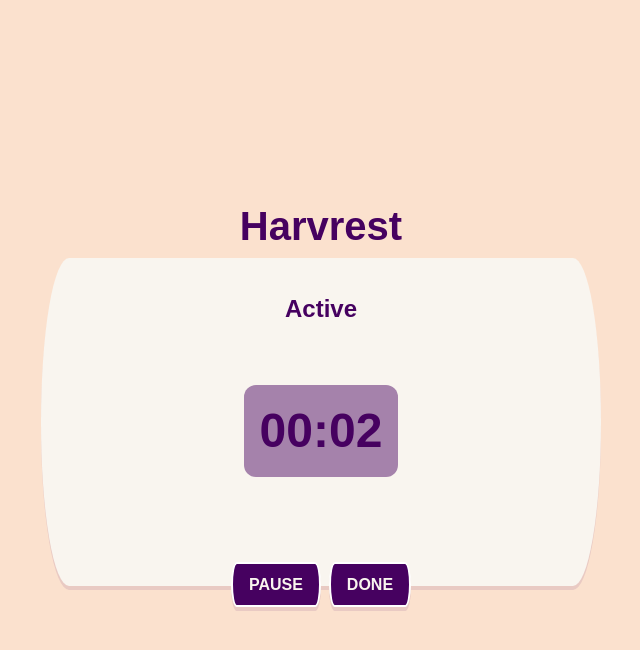
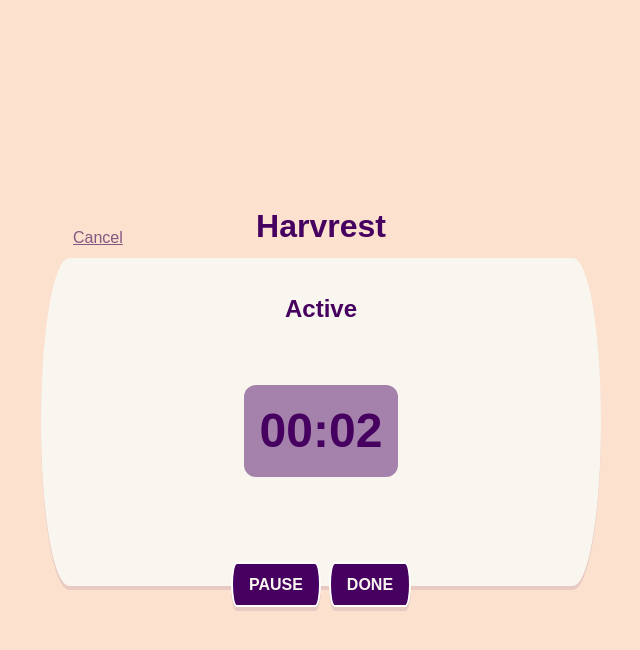
Before and after one commit to rhumaric/harvrest, a Svelte app: page / in a window 1280 px wide. Both pictures are taken after a click on the button "LET'S GO!". Shown: the top 650 px of the page, without its empty margins (319-959 px from the left). Built offline with nearby package versions, Linux system fonts and the light colour scheme.

Commit message:
feat: add link to cancel a session

```diff
--- a/public/styles.css
+++ b/public/styles.css
@@ -227,7 +227,7 @@
 
 .logo {
   text-align:center;
-  font-size: 2.5rem;
+  font-size: 2rem;
   font-weight: bold;
 }
 
@@ -559,7 +559,8 @@
 .back-link {
   position: absolute;
   bottom: 100%;
-  left: 3rem;
+  left: 1.5rem;
+  left: clamp(1rem, 5vw, 2rem);
   margin-bottom: 0.5rem;
 }
 
--- a/src/components/Session.svelte
+++ b/src/components/Session.svelte
@@ -66,10 +66,17 @@
     $endNotified = false;
   }
 
-  const transitionDuration = 100;
+  let transitionDuration = 100;
+
+  function cancel() {
+    // Prevent out transition of active panel
+    transitionDuration = 0;
+    dispatch('sessionEnd');
+  }
 </script>
 
-<div class="stack">
+<div class="stack back-link-container">
+  <a class="back-link" href="#/" on:click={cancel}> Cancel </a>
   {#if $rest}
     <div
       class="rest content content--copy-last"
```
